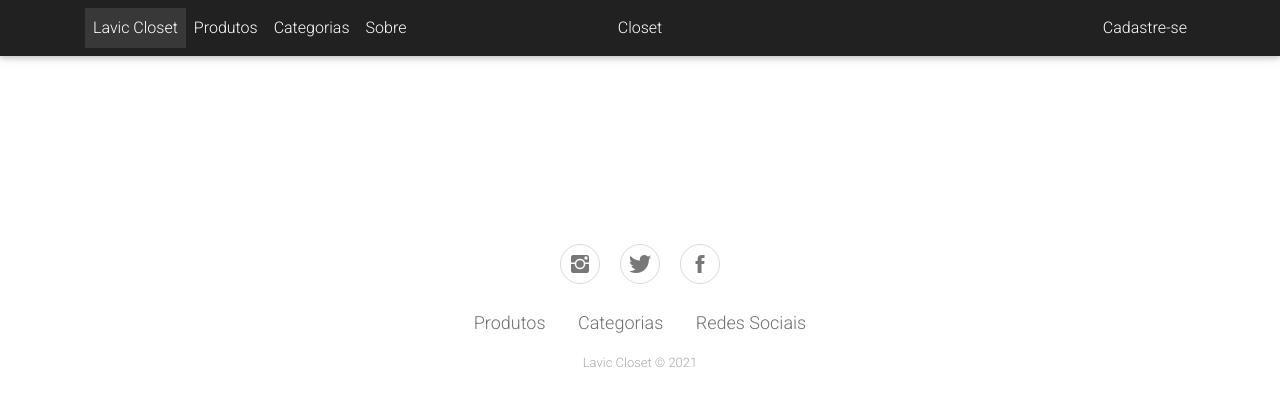
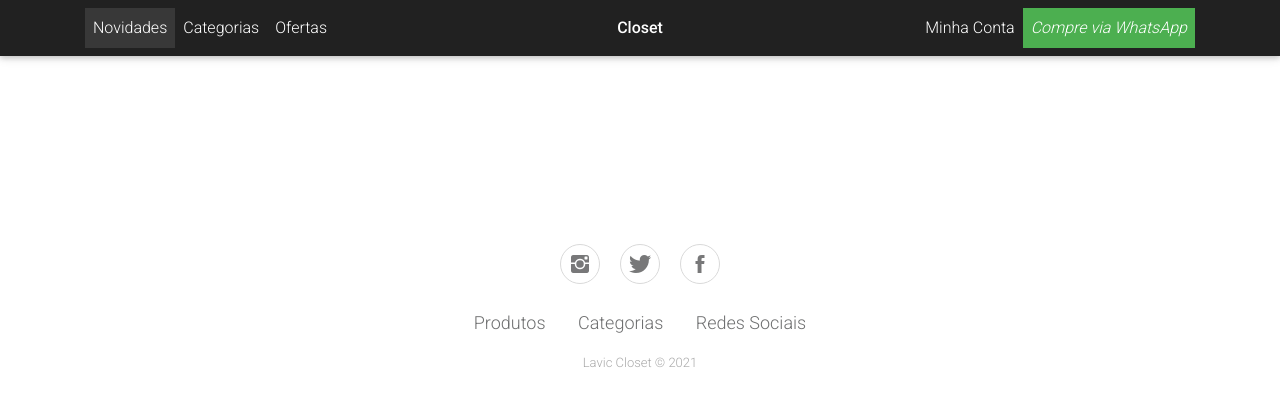
Before and after one commit to ivictoruan/laviccloset, a Django app: page /roupas/ in a window 1280 px wide. Shown: the top 406 px of the page. Run offline with Django 3.2, Linux system fonts and the light colour scheme; data that the repository does not hold is empty; some libraries are stand-ins or nearby versions.

Commit message:
Comitando muita coisa mesmo!

```diff
--- a/core/home/templates/home/base.html
+++ b/core/home/templates/home/base.html
@@ -5,7 +5,7 @@
 
         <meta name="viewport" content="width=device-width", inital-scale=1.0s>
 
-        <title>Página Oficial - Lavic Closet</title>
+        <title>Página Oficial |  Lavic Closet</title>
 
         <link rel="stylesheet" href="https://cdnjs.cloudflare.com/ajax/libs/twitter-bootstrap/4.1.3/css/bootstrap.min.css">
         <link rel="stylesheet" href="https://cdnjs.cloudflare.com/ajax/libs/ionicons/2.0.1/css/ionicons.min.css">
@@ -20,13 +20,14 @@
         <!-- Material Design Bootstrap -->
         <link href="https://cdnjs.cloudflare.com/ajax/libs/mdbootstrap/4.19.1/css/mdb.min.css" rel="stylesheet">
     </head>
+    <body>
 
-    <body>
+
         {% include 'home/navigation.html' %}
         {% block content %}
+
         {% endblock content %}
         {% include 'home/footer.html' %}
-
         <!-- JQuery -->
         <script type="text/javascript" src="https://cdnjs.cloudflare.com/ajax/libs/jquery/3.5.1/jquery.min.js"></script>
         <!-- Bootstrap tooltips -->
--- a/core/home/templates/home/footer.html
+++ b/core/home/templates/home/footer.html
@@ -4,7 +4,7 @@
             <div class="social">
                 <a href="https://www.instagram.com/laviccloset/"><i class="icon ion-social-instagram"></i></a>
                 <a href="#"><i class="icon ion-social-twitter"></i></a>
-                <a href="#"><i class="icon ion-social-facebook"></i></a>
+                <a href="https://www.facebook.com/laviccloset"><i class="icon ion-social-facebook"></i></a>
             </div>
             <ul class="list-inline">
                 <li class="list-inline-item"><a href="#">Produtos</a></li>
--- a/core/home/templates/home/index.html
+++ b/core/home/templates/home/index.html
@@ -3,11 +3,11 @@
 
 {% block content %}
 <div class="container mb-5">
-    <div class="row justify-content-center mt-4">
+    <!-- <div class="row justify-content-center mt-4">
         <div class="col-md-8 col-sm-12 offset-md-0 p-4 text-center">
             <h1>Bem vindo!</h1>
         </div>
-    </div>
+    </div> -->
 
     <div class="row justify-content-center mt-1">
         <div class="card col-md-9 col-sm-12 offset-md-0 p-4 text-center">
--- a/core/home/templates/home/navigation.html
+++ b/core/home/templates/home/navigation.html
@@ -7,26 +7,28 @@
     <div class="container justify-content-center">
         <ul class="nav navbar-nav flex-fill w-100 flex-nowrap">
             <li class="nav-item active">
-                <a class="nav-link" href="{% url 'index' %}">Lavic Closet</a>
-            </li>
-            <li class="nav-item">
-                <a class="nav-link" href="#">Produtos</a>
+                <a class="nav-link" href="#">Novidades</a>
             </li>
             <li class="nav-item">
                 <!-- ao user passar o mouse, descer uma lista -->
                 <a class="nav-link" href="#">Categorias</a>
             </li>
             <li class="nav-item">
-                <a class="nav-link" href="#">Sobre</a>
+                <a class="nav-link" href="#">Ofertas</a>
             </li>
         </ul>
         <ul class="nav navbar-nav flex-fill justify-content-center">
-            <li class="nav-item"><a class="nav-link" href="{% url 'index' %}">Closet</a></li>
+            <li class="nav-item"><a class="nav-link" href="{% url 'index' %}"><strong>Closet</strong></a></li>
         </ul>
         <ul class="nav navbar-nav flex-fill w-100 justify-content-end">
             <li class="nav-item">
-                <a class="nav-link" href="#">Cadastre-se</a>
+                <a class="nav-link" href="#">Minha Conta</a>
+            </li>
+            <li class="nav-item active">
+                <a  class="nav-link green" href="https://wa.me/+5598981027627"><i>Compre via WhatsApp</i></a>
             </li>
         </ul>
+
+
     </div>
 </nav>
--- a/core/home/templates/home/roupas.html
+++ b/core/home/templates/home/roupas.html
@@ -5,7 +5,8 @@
     <div class="row justify-content-center mt-1">
         <div class="col-md-12 col-sm-12 p-4">
             <div class="pt-5">
-                {% for roupa in roupas %}
+            {% for roupa in roupas %}
+                {% if roupa.is_avaliable %}
                 <div class="row mt-4">
                     <div class="col-md-2 col-sm-12">
                         <img class="rounded" src="{{ roupa.image.url }}" width="150" height="100"/>
@@ -22,7 +23,8 @@
                     </div>
                 </div>
                 <hr />
-                {% endfor %}
+                {% endif %}
+            {% endfor %}
             </div>
         </div>
     </div>
```
Also changed, not shown: core/home/models.py (+8 -8 lines), core/home/static/home/css/index.css (added, +48 -0 lines), core/home/migrations/0005_alter_produto_image.py (added), core/home/migrations/0006_rename_is_available_produto_is_avaliable.py (added), core/media/img/roupa1.png (renamed from core/media/img/products_images/roupa1.png), core/media/img/roupa2.png (renamed from core/media/img/products_images/roupa2.png), core/media/img/roupa3.png (renamed from core/media/img/products_images/roupa3.png), core/media/products_images/roupa1.png (renamed from core/media/img/products_images/roupa1_OOLyhQJ.png), core/media/products_images/roupa2.png (renamed from core/media/img/products_images/roupa2_5szGbC5.png), core/media/products_images/roupa3.png (renamed from core/media/img/products_images/roupa3_KTWh6E1.png), 1 other file.
